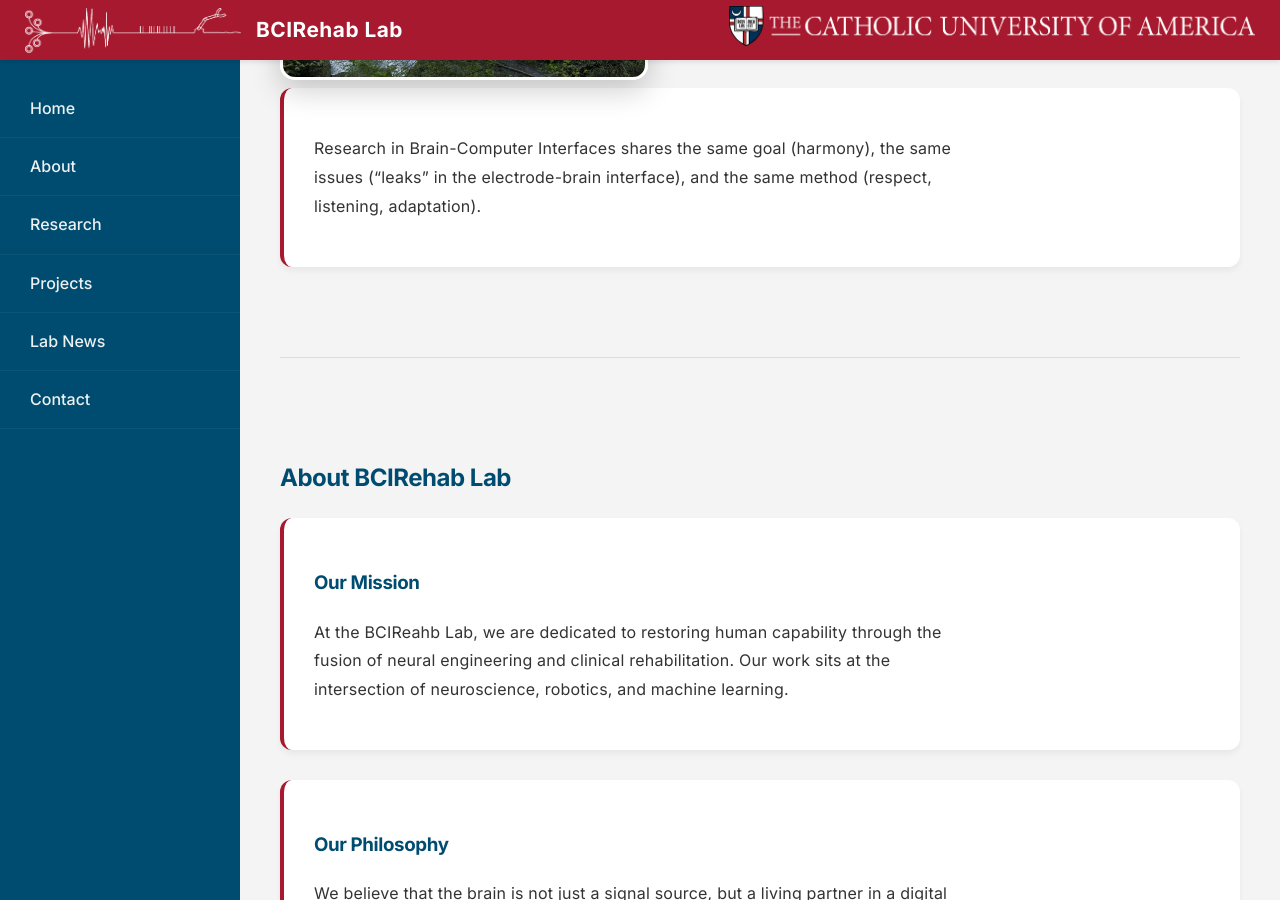
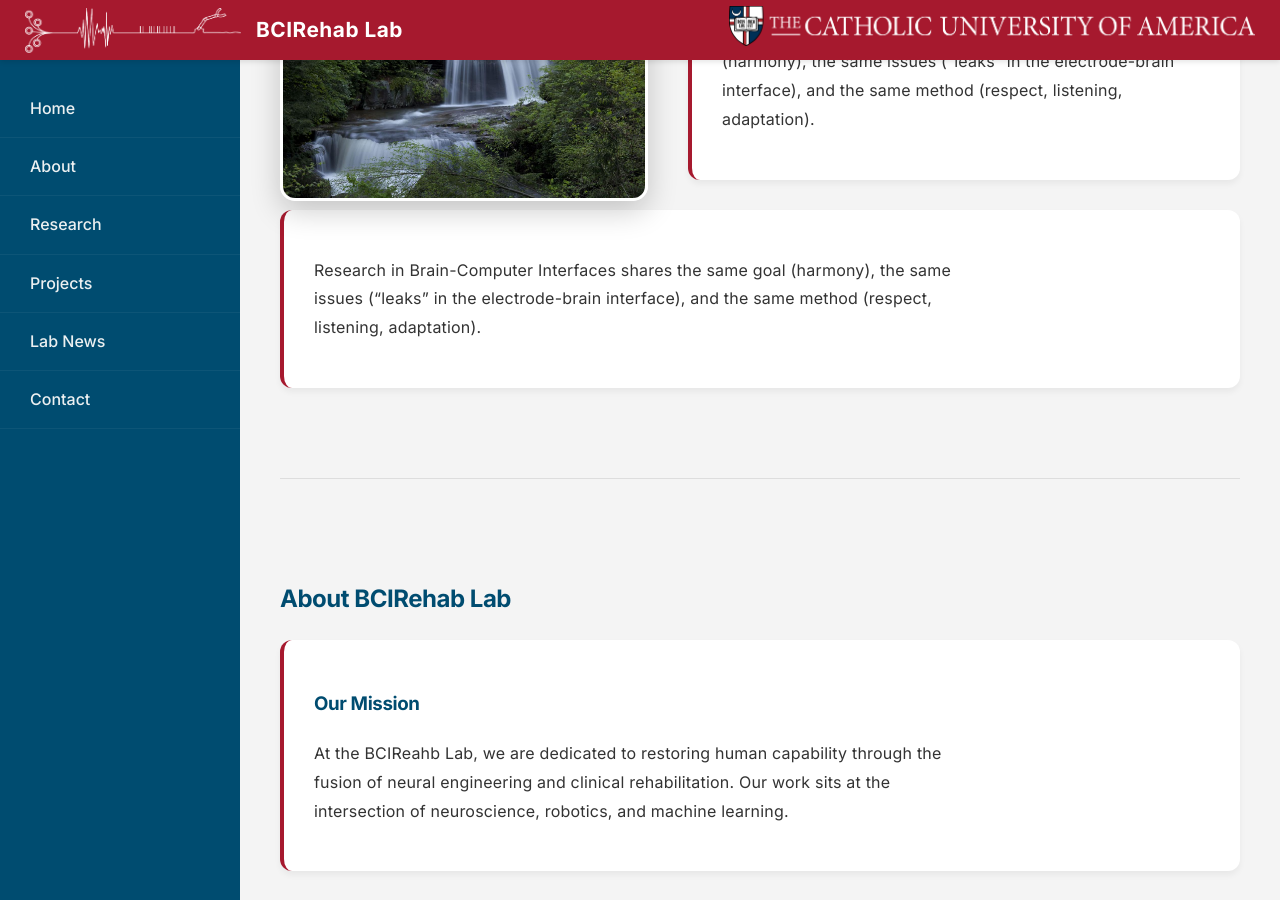
Before and after one commit to alessandrovato/alessandrovato.github.io, a Jekyll site: the page built from index.html, in a window 1280 px wide and 900 px high, scrolled down 456 px. Built offline with Jekyll 4.4.1, drawn with Linux system fonts in a browser that asks for light colours.

Commit message:
Update home.html

```diff
--- a/_includes/home.html
+++ b/_includes/home.html
@@ -11,6 +11,8 @@
                 <p> In the Fallingwater House, artificial and natural elements are bonded together in harmony, creating one of humankind’s most beautiful masterpieces. </p>
                 <p> After more than 80 years, the water still doesn’t give up. Moisture, flooding, and leaks are part of the daily relationship between nature and man’s manufacture. </p>
                 <p> To obtain and keep harmony, the artificial continuously needs to respect, listen to, and adapt to the natural.</p>
+                <p> Research in Brain-Computer Interfaces shares the same goal (harmony),
+                    the same issues (“leaks” in the electrode-brain interface), and the same method (respect, listening, adaptation).</p>
             </div>
 
             <!-- <div class="bci-card">
```
